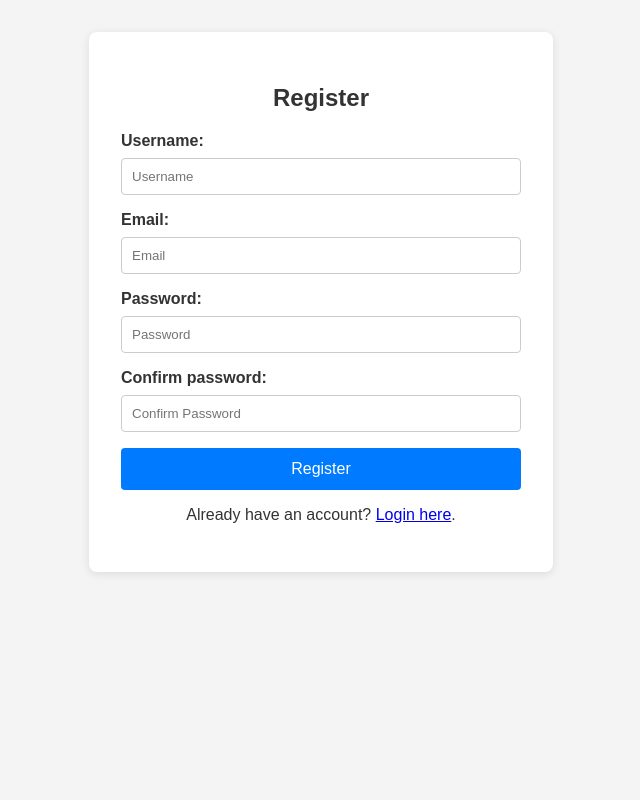
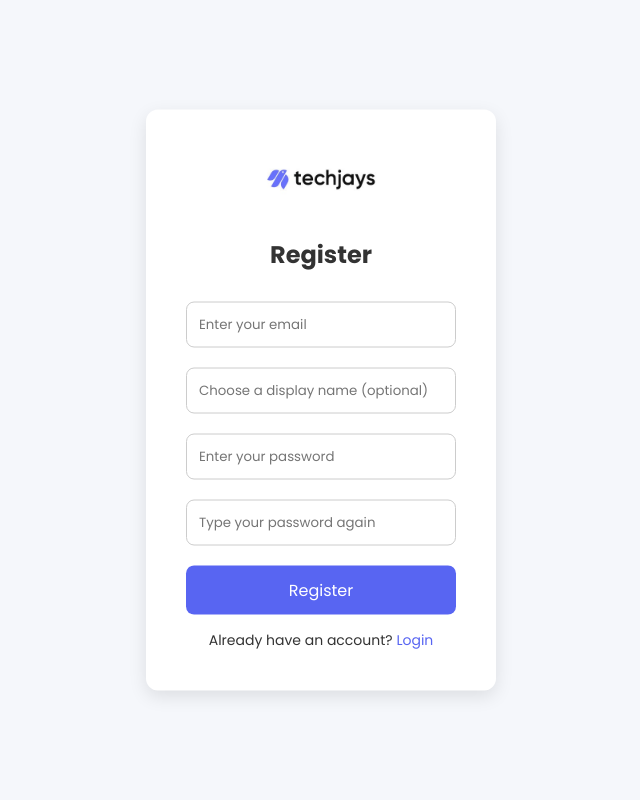
Before and after one commit to Saishabeer/Shabeer-s-Gemini-Chatbot, a Django app: page /register/ in a window 1280 px wide. Shown: the whole page, without its empty margins (319-959 px from the left). Run offline with Django 5.2, Linux system fonts and the light colour scheme; parts of the project's set-up code (start-up, migrations or seed data) failed here and were passed over; some libraries are stand-ins or nearby versions.

Commit message:
just updated register page as look good

```diff
--- a/GPT/forms.py
+++ b/GPT/forms.py
@@ -1,69 +1,165 @@
 from django import forms
 from django.contrib.auth import get_user_model
-from django.contrib.auth.forms import AuthenticationForm
+from django.contrib.auth.forms import UserCreationForm, AuthenticationForm
 
 User = get_user_model()
 
 
-class UserRegistrationForm(forms.Form):
-    """
-    A more robust registration form using forms.Form for explicit field control,
-    avoiding potential ModelForm conflicts with the User model's password field.
-    """
-    username = forms.CharField(
-        max_length=150,
-        widget=forms.TextInput(attrs={'placeholder': 'Username'})
+class UserRegistrationForm(forms.ModelForm):
+    """Custom registration form that uses email as the primary identifier."""
+    password1 = forms.CharField(
+        label='Password',
+        widget=forms.PasswordInput(attrs={
+            'class': 'form-control',
+            'placeholder': 'Enter your password',
+            'autocomplete': 'new-password',
+            'required': True
+        }),
+        error_messages={
+            'required': 'Please enter a password'
+        }
+    )
+
+    password2 = forms.CharField(
+        label='Confirm Password',
+        widget=forms.PasswordInput(attrs={
+            'class': 'form-control',
+            'placeholder': 'Type your password again',
+            'autocomplete': 'new-password',
+            'required': True
+        }),
+        error_messages={
+            'required': 'Please confirm your password'
+        }
     )
     email = forms.EmailField(
-        widget=forms.EmailInput(attrs={'placeholder': 'Email'})
-    )
-    password = forms.CharField(
-        widget=forms.PasswordInput(attrs={'placeholder': 'Password'})
-    )
-    password2 = forms.CharField(
-        label="Confirm password",
-        widget=forms.PasswordInput(attrs={'placeholder': 'Confirm Password'})
+        label='Email',
+        widget=forms.EmailInput(attrs={
+            'class': 'form-control',
+            'placeholder': 'Enter your email',
+            'autocomplete': 'email',
+            'required': True
+        }),
+        error_messages={
+            'required': 'Please enter your email',
+            'invalid': 'Please enter a valid email address',
+            'unique': 'This email is already in use. Please use a different email or log in.'
+        },
+        help_text='Required. Enter a valid email address.'
     )
 
+    username = forms.CharField(
+        label='Display Name (optional)',
+        required=False,
+        widget=forms.TextInput(attrs={
+            'class': 'form-control',
+            'placeholder': 'Choose a display name (optional)',
+            'autocomplete': 'username',
+        }),
+        help_text='Optional. This is how your name will appear in the system.'
+    )
+
+    password1 = forms.CharField(
+        label='Password',
+        widget=forms.PasswordInput(attrs={
+            'class': 'form-control',
+            'placeholder': 'Enter your password',
+            'autocomplete': 'new-password',
+            'required': True
+        }),
+        error_messages={
+            'required': 'Please enter a password'
+        }
+    )
+
+    password2 = forms.CharField(
+        label='Confirm Password',
+        widget=forms.PasswordInput(attrs={
+            'class': 'form-control',
+            'placeholder': 'Type your password again',
+            'autocomplete': 'new-password',
+            'required': True
+        }),
+        error_messages={
+            'required': 'Please confirm your password'
+        }
+    )
+
+    class Meta:
+        model = User
+        fields = ('email', 'username')
+
+    def clean_email(self):
+        email = self.cleaned_data.get('email', '').lower().strip()
+        if not email:
+            raise forms.ValidationError('Email is required.')
+        if User.objects.filter(email__iexact=email).exists():
+            raise forms.ValidationError('A user with this email already exists.')
+        return email
+
     def clean_username(self):
-        """Ensure the username is unique (case-insensitive)."""
-        username = self.cleaned_data.get('username')
-        if username and User.objects.filter(username__iexact=username).exists():
-            raise forms.ValidationError('A user with this username already exists.')
+        username = self.cleaned_data.get('username', '').strip()
+        # Username is optional, so only validate if it's provided
+        if username and len(username) < 3:
+            raise forms.ValidationError('Username must be at least 3 characters long.')
         return username
 
-    def clean_email(self):
-        """Ensure the email is unique (case-insensitive)."""
-        email = self.cleaned_data.get('email')
-        if email and User.objects.filter(email__iexact=email).exists():
-            raise forms.ValidationError('User already exist.')
-        return email
+    def clean(self):
+        cleaned_data = super().clean()
+        password1 = cleaned_data.get('password1')
+        password2 = cleaned_data.get('password2')
 
-    def clean(self):
-        """Check if passwords match."""
-        cleaned_data = super().clean()
-        password = cleaned_data.get("password")
-        password2 = cleaned_data.get("password2")
-
-        if password and password2 and password != password2:
-            self.add_error('password2', "Passwords do not match.")
+        if password1 and password2 and password1 != password2:
+            raise forms.ValidationError("Passwords do not match.")
 
         return cleaned_data
 
     def save(self, commit=True):
-        """Creates the user using the cleaned data."""
-        # Using create_user is a robust way to create a new user as it handles password hashing.
+        """Create and return the new user."""
         user = User.objects.create_user(
-            username=self.cleaned_data['username'],
             email=self.cleaned_data['email'],
-            password=self.cleaned_data['password']
+            password=self.cleaned_data['password1']
         )
+        # If username was provided, update it after user creation
+        username = self.cleaned_data.get('username', '').strip()
+        if username:
+            user.username = username
+            user.save()
         return user
 
 
 class UserLoginForm(AuthenticationForm):
-    """Custom login form to add placeholders and allow email login."""
-    username = forms.CharField(widget=forms.TextInput(
-        attrs={'class': 'form-control', 'placeholder': 'Username or Email', 'id': 'username'}))
-    password = forms.CharField(widget=forms.PasswordInput(
-        attrs={'class': 'form-control', 'placeholder': 'Password', 'id': 'password'}))
+    """Custom login form that uses email for authentication."""
+    username = forms.EmailField(
+        label='Email',
+        widget=forms.EmailInput(attrs={
+            'class': 'form-control',
+            'placeholder': 'Enter your email',
+            'autocomplete': 'email',
+            'required': True
+        }),
+        error_messages={
+            'required': 'Please enter your email',
+            'invalid': 'Please enter a valid email address'
+        }
+    )
+    password = forms.CharField(
+        label='Password',
+        widget=forms.PasswordInput(attrs={
+            'class': 'form-control',
+            'placeholder': 'Enter your password',
+            'autocomplete': 'current-password',
+            'required': True
+        }),
+        error_messages={
+            'required': 'Please enter your password'
+        }
+    )
+
+    error_messages = {
+        'invalid_login': (
+            "Please enter a correct email and password. Note that both "
+            "fields may be case-sensitive."
+        ),
+        'inactive': "This account is inactive.",
+    }
--- a/GPT/templates/home.html
+++ b/GPT/templates/home.html
@@ -32,7 +32,7 @@
 
     <footer class="sidebar-footer">
       <div class="user-info">
-        <span>{{ user.username }}</span>
+        <span>{% if user.username %}{{ user.username }}{% else %}{{ user.email }}{% endif %}</span>
         {# Use a form for logout to send a POST request, which is more secure and required by default in Django #}
         <form action="{% url 'logout' %}" method="post">
           {% csrf_token %}
--- a/GPT/templates/register.html
+++ b/GPT/templates/register.html
@@ -1,45 +1,33 @@
-<!DOCTYPE html>
-<html lang="en">
-<head>
-    <meta charset="UTF-8">
-    <title>Register</title>
-    <style>
-        body { font-family: sans-serif; margin: 2em; background-color: #f4f4f4; color: #333; }
-        .container { max-width: 400px; margin: 0 auto; padding: 2em; background-color: #fff; border-radius: 8px; box-shadow: 0 2px 10px rgba(0,0,0,0.1); }
-        h2 { text-align: center; color: #333; }
-        form p { display: flex; flex-direction: column; margin-bottom: 1em; }
-        form label { margin-bottom: 0.5em; font-weight: bold; }
-        form input { padding: 10px; border: 1px solid #ccc; border-radius: 4px; }
-        .errorlist { color: #d93025; list-style-type: none; padding: 0; margin: 5px 0 0 0; font-size: 0.9em; }
-        .messages { list-style-type: none; padding: 0; margin-bottom: 1em; }
-        .messages li { padding: 10px; border-radius: 4px; }
-        .messages .error { color: #721c24; background-color: #f8d7da; border: 1px solid #f5c6cb; }
-        .messages .success { color: #155724; background-color: #d4edda; border: 1px solid #c3e6cb; }
-        button { width: 100%; padding: 12px; background-color: #007bff; color: white; border: none; border-radius: 4px; cursor: pointer; font-size: 1em; }
-        button:hover { background-color: #0056b3; }
-        .login-link { text-align: center; margin-top: 1em; }
-    </style>
-</head>
-<body>
+{% extends "base.html" %}
+{% load static %}
+
+{% block title %}Register{% endblock %}
+
+{% block content %}
 <div class="container">
+  <img src="{% static 'images/techjays_profile.jpg' %}" alt="Logo">
   <h2>Register</h2>
 
   {% if messages %}
-        <ul class="messages">
     {% for message in messages %}
-            <li class="{{ message.tags }}">{{ message }}</li>
+      <div class="alert {{ message.tags }}">{{ message }}</div>
     {% endfor %}
-        </ul>
   {% endif %}
 
   <form method="post">
     {% csrf_token %}
 
-            {{ form.as_p }}
+    {% for field in form %}
+      <div class="form-group">
+        {{ field }}
+        {% if field.errors %}
+          <div class="error-message">{{ field.errors.0 }}</div>
+        {% endif %}
+      </div>
+    {% endfor %}
 
     <button type="submit">Register</button>
   </form>
-        <p class="login-link">Already have an account? <a href="{% url 'login' %}">Login here</a>.</p>
+  <p>Already have an account? <a href="{% url 'login' %}">Login</a></p>
 </div>
-</body>
-</html>
+{% endblock %}
--- a/GPT/views.py
+++ b/GPT/views.py
@@ -34,55 +34,49 @@ def register(request):
     if request.method == "POST":
         form = UserRegistrationForm(request.POST)
         if form.is_valid():
-            user = form.save(commit=False)
-            user.set_password(form.cleaned_data['password'])
-            user.save()
-
-            # After successful creation, log the user in.
-            # The login() function requires the user object to have a `backend` attribute.
-            # Since we created the user manually and didn't use `authenticate()`,
-            # we must specify the authentication backend path.
-            login(request, user, backend='django.contrib.auth.backends.ModelBackend')
-
-            messages.success(request, "Registration successful! Welcome.")
-            return redirect('home')
-        else:
-            # If the form is invalid, inform the user so they look for field-specific errors
-            # that Django's form rendering will display.
-            messages.error(request, "Registration failed. Please correct the errors highlighted below.")
+            try:
+                user = form.save()
+                login(request, user)
+                messages.success(request, 'Registration successful! Welcome to TechJays GPT.')
+                return redirect('home')
+            except Exception as e:
+                messages.error(request, f'An error occurred during registration: {str(e)}')
+        # If form is invalid, let the template handle the form errors
     else:
         form = UserRegistrationForm()
+
     return render(request, 'register.html', {'form': form})
 
 
 def user_login(request):
-    """Handles user login (supports username or email)."""
-    if request.method == "POST":
+    """Handle user login with email and password."""
+    if request.method == 'POST':
         form = UserLoginForm(request, data=request.POST)
         if form.is_valid():
-            username = form.cleaned_data.get('username')
+            email = form.cleaned_data.get('username')  # This is the email field
             password = form.cleaned_data.get('password')
 
-            # Try normal username login
-            user = authenticate(request, username=username, password=password)
+            # Normalize email to lowercase
+            email = email.lower().strip()
 
-            # Try email login if username fails
-            if user is None and '@' in username:
-                try:
-                    user_by_email = User.objects.get(email=username)
-                    user = authenticate(request, username=user_by_email.username, password=password)
-                except User.DoesNotExist:
-                    pass
+            # Try to authenticate the user
+            user = authenticate(request, username=email, password=password)
 
-            if user:
+            if user is not None:
+                # Authentication successful
                 login(request, user)
-                return redirect('home')
-            messages.error(request, "Invalid username/email or password.")
-        else:
-            messages.error(request, "Invalid username/email or password.")
+                next_url = request.GET.get('next', 'home')
+                return redirect(next_url)
+            else:
+                # Check if email exists to show appropriate message
+                if User.objects.filter(email__iexact=email).exists():
+                    messages.error(request, 'Invalid password. Please try again.')
+                else:
+                    messages.error(request, 'No account found with this email. Please register first.')
     else:
         form = UserLoginForm()
-    return render(request, "login.html", {'form': form})
+
+    return render(request, 'login.html', {'form': form})
 
 
 def user_logout(request):
```
Also changed, not shown: GPT/models.py (+64 -1 lines), techjaysGPT/settings.py (+7 -9 lines), GPT/migrations/0001_initial.py, GPT/migrations/0002_alter_chatmessage_options_chatsession_title_and_more.py (deleted), GPT/migrations/0003_alter_chatmessage_options_remove_chatsession_title_and_more.py (deleted), GPT/migrations/0004_chatsession_title.py (deleted), db.sqlite3. Lines whose indentation alone changed are shown as unchanged.
